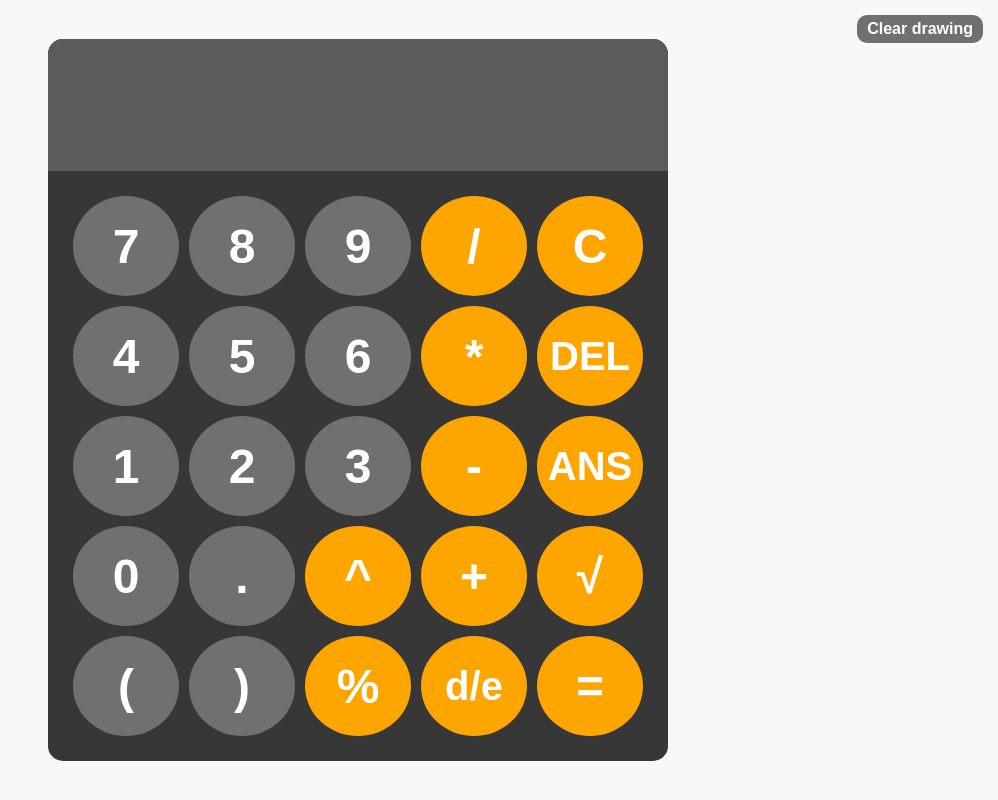
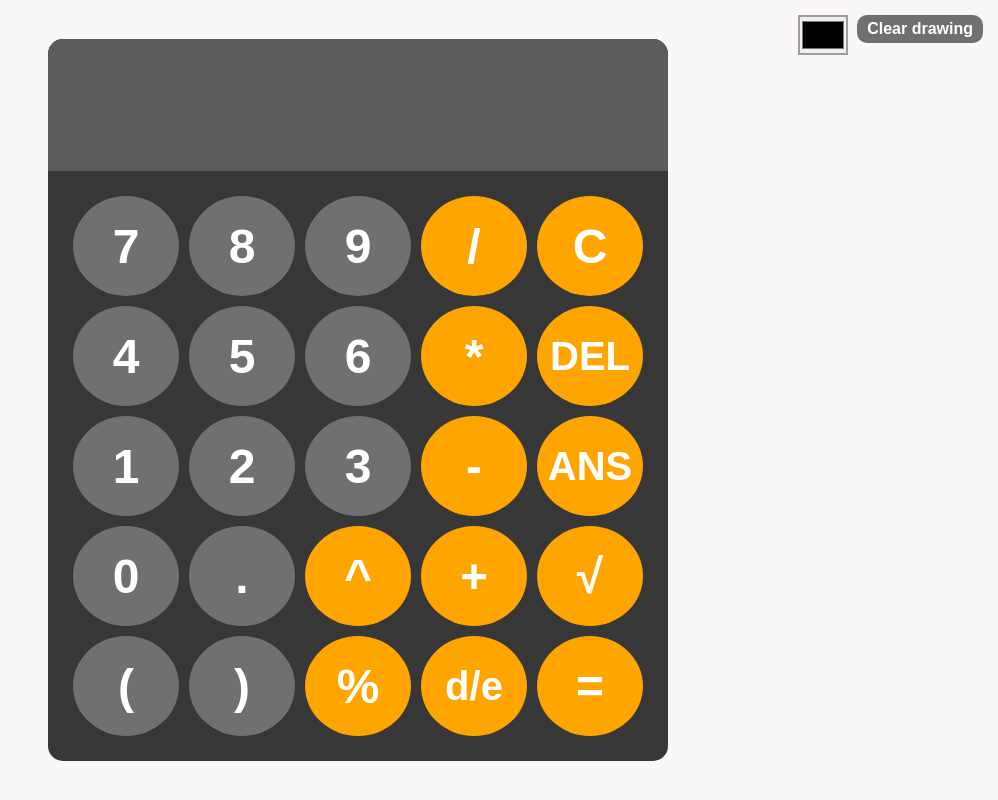
Before and after one commit to mianyay/Calculator, a plain HTML site: page index.html in a window 1280 px wide. Shown: the whole page, without its empty margins (282-1280 px from the left). Drawn offline with Linux system fonts and the light colour scheme; a web font is replaced by a local one.

Commit message:
change pen colour

```diff
--- a/index.html
+++ b/index.html
@@ -11,6 +11,7 @@
 </head>
 <body>
     <canvas id="board"></canvas>
+    <input type="color" id="pen_colour" oninput="changepencolour()">
     <button id="clear_board" onclick="clear_Board()">Clear drawing</button>
 
     <div id="calculator">
--- a/script.js
+++ b/script.js
@@ -1,8 +1,14 @@
 const display = document.getElementById("display")
 const board = document.getElementById("board")
 const pen = board.getContext("2d");
+const color_picker = document.getElementById("pen_colour");
+
 let drawing = false;
 let latestAnswer = "";
+
+function changepencolour() {
+    pen.strokeStyle = color_picker.value
+}
 
 function appendToDisplay(input) {
     display.value += input;
@@ -95,7 +101,7 @@ function evaluate(expression) {
     while (percent.test(expression)) {
         expression = expression.replace(percent, "($1)$2(($1)*$3/100)");
     }
-    expression = expression.replace(new RegExp(number + "%", "g"), "($1/100");
+    expression = expression.replace(new RegExp(number + "%", "g"), "($1/100)");
     expression = expression.replace(/\^/g, "**");
     expression = expression.replace(new RegExp(number + "√" + number, "g"), "($2**(1/$1))");
     expression = expression.replace(new RegExp("√" + number, "g"), "($1**(1/2))");
@@ -127,8 +133,8 @@ function resize_board() {
     board.width = window.innerWidth;
     board.height = window.innerHeight;
     pen.lineWidth = 3;
-    pen.line = "round";
-    pen.stroke_style = "rgb(60, 60, 60)";
+    pen.lineCap = "round";
+    changepencolour()
 }
 resize_board();
 window.addEventListener("resize", resize_board)
--- a/style.css
+++ b/style.css
@@ -90,3 +90,15 @@ button:active {
     border-radius: 10px;
     font-size: 1rem;
 }
+
+#pen_colour {
+    position: fixed;
+    top: 15px;
+    right: 150px;
+    z-index: 2;
+    width: 50px;
+    height: 40px;
+    padding: 0;
+    border: 2px solid rgb(163, 157, 157);
+    cursor: pointer;
+}
```
